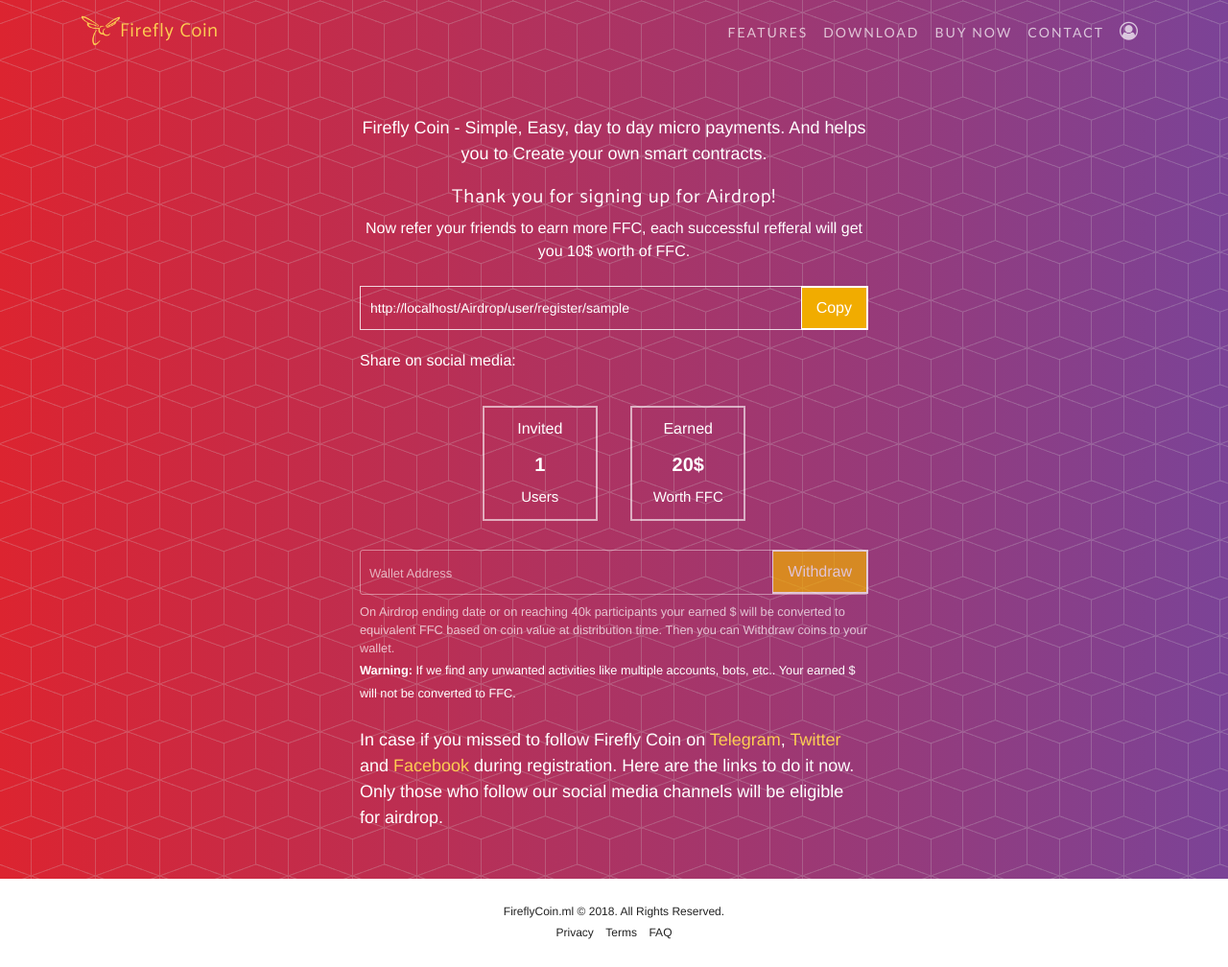
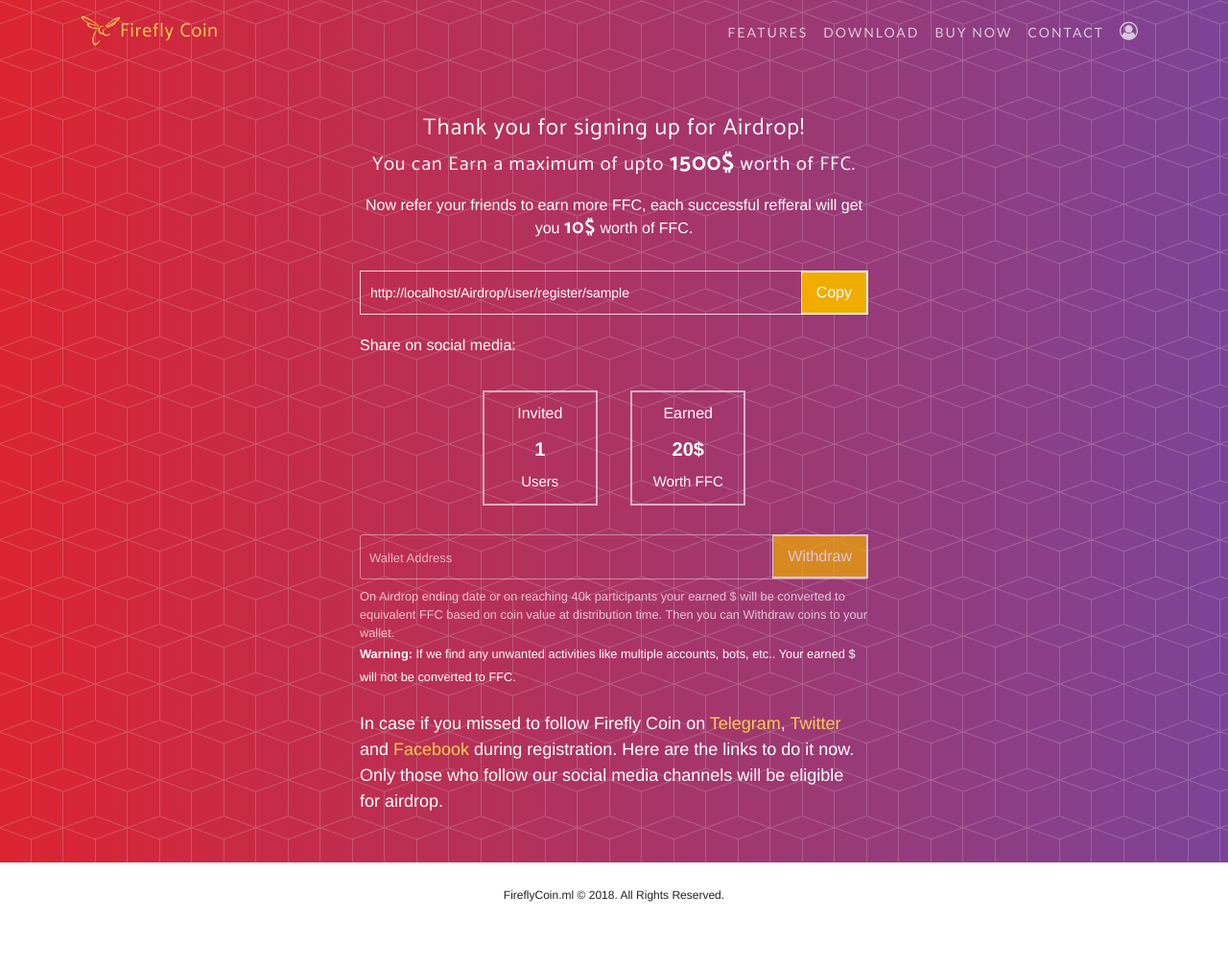
Before and after one commit to sandy912/Airdrop, a CodeIgniter app: page /Airdrop/user/profile in a window 1280 px wide. Shown: the whole page at 96% size. After the commit the page ends 940 px from the top, so only its background shows below. Run offline with CodeIgniter, Linux system fonts and the light colour scheme; the visitor is signed in with stand-in values (Sample User, id 1); tables that the repository leaves empty or names only in its code hold one stand-in row (values such as "Sample post"); some libraries are stand-ins or nearby versions; some web fonts are replaced.

Commit message:
Profile page updated and footer removed

```diff
--- a/application/views/Footer.php
+++ b/application/views/Footer.php
@@ -2,7 +2,7 @@
 <footer>
       <div class="container">
         <p>FireflyCoin.ml &copy; 2018. All Rights Reserved.</p>
-        <ul class="list-inline">
+        <ul class="list-inline" style="visibility:hidden">
           <li class="list-inline-item">
             <a href="#">Privacy</a>
           </li>
--- a/application/views/User_profile.php
+++ b/application/views/User_profile.php
@@ -3,7 +3,6 @@
 if(!$signedin){
   redirect('user/login');
 }
-
  ?>
 <?php $this->load->view('header'); ?>
 
@@ -11,10 +10,10 @@
   <div class="container">
     <div class="row">
       <div class="register-panel" style="max-width: 550px;">
-        <p class="text-center">Firefly Coin - Simple, Easy, day to day micro payments. And helps you to Create your own smart contracts.</p>
+        <h4 class="text-center"><b>Thank you for signing up for Airdrop!</b></h4>
         <center>
-          <h5><b>Thank you for signing up for Airdrop!</b></h5>
-          Now refer your friends to earn more FFC, each successful refferal will get you 10$ worth of FFC.
+          <h5><b>You can Earn a maximum of upto&nbsp;<h4 style="display: inline-block; font-weight: bold">1500$</h4> worth of FFC.</b></h5>
+          Now refer your friends to earn more FFC, each successful refferal will get you <h5 style="display: inline-block; font-weight: bold">10$</h5> worth of FFC.
         </center>
         <br>
         <div style="position:relative;">
@@ -45,7 +44,17 @@
                 </div>
                 <div class="box">
                   <p>Earned</p>
-                  <span><?php echo (($this->session->userdata('myrefferals')*10)+10); ?>$</span>
+                  <span><?php
+                  $amount = (($this->session->userdata('myrefferals')*10)+10);
+
+                    if( $amount > 1500 ) {
+                      echo '1500';
+                    }
+                    else {
+                      echo $amount;
+                    }
+
+                    ?>$</span>
                   <span>Worth FFC</span>
                 </div>
           </div>
```
